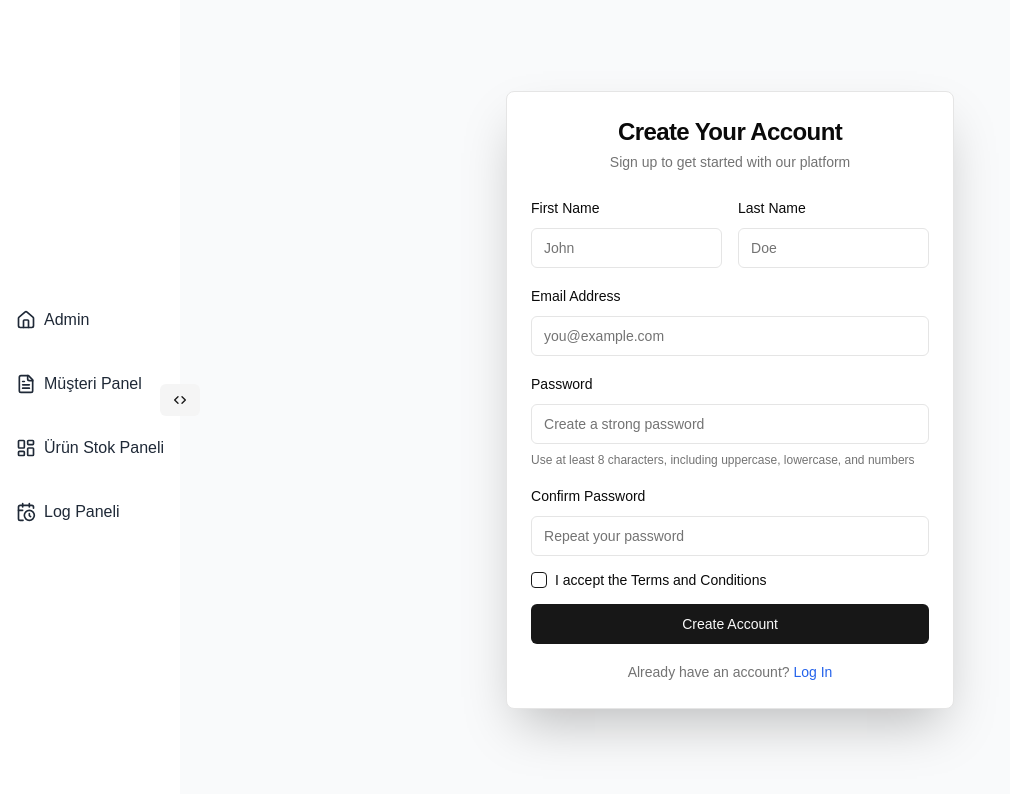
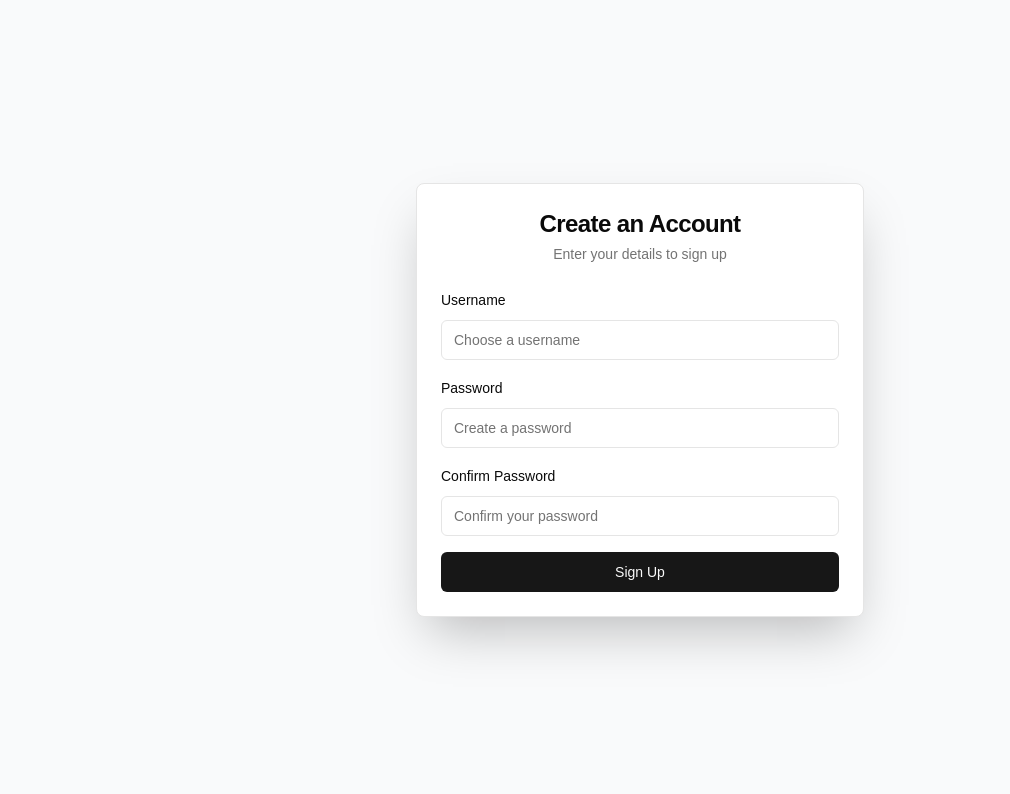
Before and after one commit to Ahmadalhomsi/syncronized-order-manager, a Next.js app: page /signup in a window 1280 px wide. Shown: the top 794 px of the page, without its empty margins (0-1010 px from the left). Built offline with nearby package versions, Linux system fonts and the light colour scheme.

Commit message:
Auth Full

```diff
--- a/app/layout.js
+++ b/app/layout.js
@@ -23,6 +23,7 @@ export default function RootLayout({ children }) {
 
   // // Check if we're on the customer page
   const isCustomerPage = pathname === '/customer';
+  const isAuthPage = pathname === '/login' || pathname === '/signup';
 
   return (
     <html lang="en" suppressHydrationWarning>
@@ -30,7 +31,9 @@ export default function RootLayout({ children }) {
         className={`${geistSans.variable} ${geistMono.variable} antialiased`}
       >
         <div className="flex">
-          <SideNavbar />
+          {!isAuthPage && (
+            <SideNavbar />
+          )}
           <div className="flex-grow">
             {/* {messages.length > 0 && !isCustomerPage && (
               <div
--- a/app/login/page.js
+++ b/app/login/page.js
@@ -1,6 +1,8 @@
-"use client"
+"use client";
 
 import React, { useState } from 'react';
+import { useRouter } from 'next/navigation';
+import Link from 'next/link'; // Import the Link component
 import {
     Card,
     CardContent,
@@ -11,29 +13,33 @@ import {
 import { Button } from "@/components/ui/button";
 import { Input } from "@/components/ui/input";
 import { Label } from "@/components/ui/label";
-import { Separator } from "@/components/ui/separator";
 
 const LoginPage = () => {
-    const [email, setEmail] = useState('');
+    const router = useRouter();
+    const [customerName, setCustomerName] = useState('');
     const [password, setPassword] = useState('');
+    const [error, setError] = useState('');
 
     const handleLogin = async (e) => {
         e.preventDefault();
-        // Implement login logic here
-        console.log('Login attempted', { email, password });
 
-        const res = await fetch('/api/auth/signin', {
+        try {
+            const res = await fetch('/api/auth/login', {
                 method: 'POST',
                 headers: { 'Content-Type': 'application/json' },
-            body: JSON.stringify({ email, password }),
+                body: JSON.stringify({ customerName, password }),
             });
 
             const data = await res.json();
+
             if (res.ok) {
-            alert('Sign in successful!');
-            localStorage.setItem('token', data.token);
+                router.push('/');
+                router.refresh();
             } else {
-            alert(data.error);
+                setError(data.error || 'Login failed');
+            }
+        } catch (error) {
+            setError('An error occurred');
         }
     };
 
@@ -49,15 +55,20 @@ const LoginPage = () => {
                     </CardDescription>
                 </CardHeader>
                 <CardContent>
+                    {error && (
+                        <div className="mb-4 p-2 text-sm text-red-600 bg-red-50 rounded">
+                            {error}
+                        </div>
+                    )}
                     <form onSubmit={handleLogin} className="space-y-4">
                         <div className="space-y-2">
-                            <Label htmlFor="email">Email</Label>
+                            <Label htmlFor="customerName">User Name</Label>
                             <Input
-                                id="email"
-                                type="email"
-                                placeholder="you@example.com"
-                                value={email}
-                                onChange={(e) => setEmail(e.target.value)}
+                                id="customerName"
+                                type="text"
+                                placeholder="username"
+                                value={customerName}
+                                onChange={(e) => setCustomerName(e.target.value)}
                                 required
                             />
                         </div>
@@ -71,54 +82,17 @@ const LoginPage = () => {
                                 onChange={(e) => setPassword(e.target.value)}
                                 required
                             />
-                            <a
-                                href="/forgot-password"
-                                className="text-sm text-blue-600 hover:underline float-right"
-                            >
-                                Forgot password?
-                            </a>
                         </div>
                         <Button type="submit" className="w-full">
                             Sign In
                         </Button>
-
-                        {/* <div className="flex items-center my-4">
-                        <Separator className="flex-grow" />
-                        <span className="px-3 text-muted-foreground text-sm">
-                            OR
-                        </span>
-                        <Separator className="flex-grow" />
-                    </div> */}
-
-                        {/* <div className="grid grid-cols-2 gap-4">
-                        <Button
-                            variant="outline"
-                            className="w-full"
-                        >
-                            <GitHubLogoIcon className="mr-2" />
-                            GitHub
-                        </Button>
-                        <Button
-                            variant="outline"
-                            className="w-full"
-                        >
-                            <GoogleLogoIcon className="mr-2" />
-                            Google
-                        </Button>
-                    </div> */}
-
-                        <div className="text-center mt-4">
-                            <span className="text-sm text-muted-foreground">
-                                Don&apos;t have an account?{' '}
-                                <a
-                                    href="/signup"
-                                    className="text-blue-600 hover:underline"
-                                >
-                                    Sign Up
-                                </a>
-                            </span>
+                    </form>
+                    <div className="mt-4 text-sm text-center">
+                        Don’t have an account?{' '}
+                        <Link href="/signup" className="text-blue-600 hover:underline">
+                            Sign up here
+                        </Link>
                     </div>
-                    </form>
                 </CardContent>
             </Card>
         </div>
--- a/app/signup/page.js
+++ b/app/signup/page.js
@@ -1,6 +1,8 @@
+// app/signup/page.js
 "use client"
 
 import React, { useState } from 'react';
+import { useRouter } from 'next/navigation';
 import {
     Card,
     CardContent,
@@ -11,57 +13,52 @@ import {
 import { Button } from "@/components/ui/button";
 import { Input } from "@/components/ui/input";
 import { Label } from "@/components/ui/label";
-import { Checkbox } from "@/components/ui/checkbox";
 
 const SignupPage = () => {
+    const router = useRouter();
     const [formData, setFormData] = useState({
-    firstName: '',
-    lastName: '',
-    email: '',
+        customerName: '',
         password: '',
-    confirmPassword: '',
-    termsAccepted: false
+        confirmPassword: ''
     });
+    const [error, setError] = useState('');
 
-  const [passwordError, setPasswordError] = useState('');
-
-  const handleInputChange = (e) => {
-    const { name, value, type, checked } = e.target;
-    setFormData(prevState => ({
-      ...prevState,
-      [name]: type === 'checkbox' ? checked : value
+    const handleChange = (e) => {
+        const { name, value } = e.target;
+        setFormData(prev => ({
+            ...prev,
+            [name]: value
         }));
     };
 
-  const handleSubmit = async (e) => {
+    const handleSignup = async (e) => {
         e.preventDefault();
-    setPasswordError('');
 
         // Basic validation
         if (formData.password !== formData.confirmPassword) {
-      setPasswordError('Passwords do not match');
+            setError('Passwords do not match');
             return;
         }
 
-    if (!formData.termsAccepted) {
-      alert('Please accept the terms and conditions');
-      return;
-    }
-
-    // Signup logic would go here
-    console.log('Signup submitted', formData);
-
+        try {
             const res = await fetch('/api/auth/signup', {
                 method: 'POST',
                 headers: { 'Content-Type': 'application/json' },
-      body: JSON.stringify(formData)
+                body: JSON.stringify({
+                    customerName: formData.customerName,
+                    password: formData.password
+                }),
             });
 
             const data = await res.json();
+
             if (res.ok) {
-      alert('Sign up successful!');
+                router.push('/login');
             } else {
-      alert(data.error);
+                setError(data.error || 'Signup failed');
+            }
+        } catch (error) {
+            setError('An error occurred');
         }
     };
 
@@ -70,120 +67,58 @@ const SignupPage = () => {
             <Card className="w-full max-w-md shadow-2xl">
                 <CardHeader className="space-y-1">
                     <CardTitle className="text-2xl text-center">
-            Create Your Account
+                        Create an Account
                     </CardTitle>
                     <CardDescription className="text-center">
-            Sign up to get started with our platform
+                        Enter your details to sign up
                     </CardDescription>
                 </CardHeader>
                 <CardContent>
-          <form onSubmit={handleSubmit} className="space-y-4">
-            <div className="grid grid-cols-2 gap-4">
+                    {error && (
+                        <div className="mb-4 p-2 text-sm text-red-600 bg-red-50 rounded">
+                            {error}
+                        </div>
+                    )}
+                    <form onSubmit={handleSignup} className="space-y-4">
                         <div className="space-y-2">
-                <Label htmlFor="firstName">First Name</Label>
+                            <Label htmlFor="customerName">Username</Label>
                             <Input
-                  id="firstName"
-                  name="firstName"
+                                id="customerName"
+                                name="customerName"
                                 type="text"
-                  placeholder="John"
-                  value={formData.firstName}
-                  onChange={handleInputChange}
+                                placeholder="Choose a username"
+                                value={formData.customerName}
+                                onChange={handleChange}
                                 required
                             />
                         </div>
-              <div className="space-y-2">
-                <Label htmlFor="lastName">Last Name</Label>
-                <Input
-                  id="lastName"
-                  name="lastName"
-                  type="text"
-                  placeholder="Doe"
-                  value={formData.lastName}
-                  onChange={handleInputChange}
-                  required
-                />
-              </div>
-            </div>
-
-            <div className="space-y-2">
-              <Label htmlFor="email">Email Address</Label>
-              <Input
-                id="email"
-                name="email"
-                type="email"
-                placeholder="you@example.com"
-                value={formData.email}
-                onChange={handleInputChange}
-                required
-              />
-            </div>
-
                         <div className="space-y-2">
                             <Label htmlFor="password">Password</Label>
                             <Input
                                 id="password"
                                 name="password"
                                 type="password"
-                placeholder="Create a strong password"
+                                placeholder="Create a password"
                                 value={formData.password}
-                onChange={handleInputChange}
+                                onChange={handleChange}
                                 required
-                minLength={8}
                             />
-              <p className="text-xs text-muted-foreground">
-                Use at least 8 characters, including uppercase, lowercase, and numbers
-              </p>
                         </div>
-
                         <div className="space-y-2">
                             <Label htmlFor="confirmPassword">Confirm Password</Label>
                             <Input
                                 id="confirmPassword"
                                 name="confirmPassword"
                                 type="password"
-                placeholder="Repeat your password"
+                                placeholder="Confirm your password"
                                 value={formData.confirmPassword}
-                onChange={handleInputChange}
+                                onChange={handleChange}
                                 required
                             />
-              {passwordError && (
-                <p className="text-xs text-red-500">{passwordError}</p>
-              )}
                         </div>
-
-            <div className="flex items-center space-x-2">
-              <Checkbox
-                id="terms"
-                name="termsAccepted"
-                checked={formData.termsAccepted}
-                onCheckedChange={(checked) => setFormData(prev => ({
-                  ...prev,
-                  termsAccepted: checked
-                }))}
-              />
-              <label
-                htmlFor="terms"
-                className="text-sm font-medium leading-none peer-disabled:cursor-not-allowed peer-disabled:opacity-70"
-              >
-                I accept the Terms and Conditions
-              </label>
-            </div>
-
                         <Button type="submit" className="w-full">
-              Create Account
+                            Sign Up
                         </Button>
-
-            <div className="text-center mt-4">
-              <span className="text-sm text-muted-foreground">
-                Already have an account?{' '}
-                <a
-                  href="/login"
-                  className="text-blue-600 hover:underline"
-                >
-                  Log In
-                </a>
-              </span>
-            </div>
                     </form>
                 </CardContent>
             </Card>
```
Also changed, not shown: app/api/auth/login/route.js (added, +40 -0 lines), app/api/auth/signin/route.ts (deleted, +0 -27 lines), app/api/auth/signup/route.js (added, +42 -0 lines), app/api/auth/signup/route.ts (deleted, +0 -24 lines), middleware.js (added, +22 -0 lines). Lines whose indentation alone changed are shown as unchanged.
